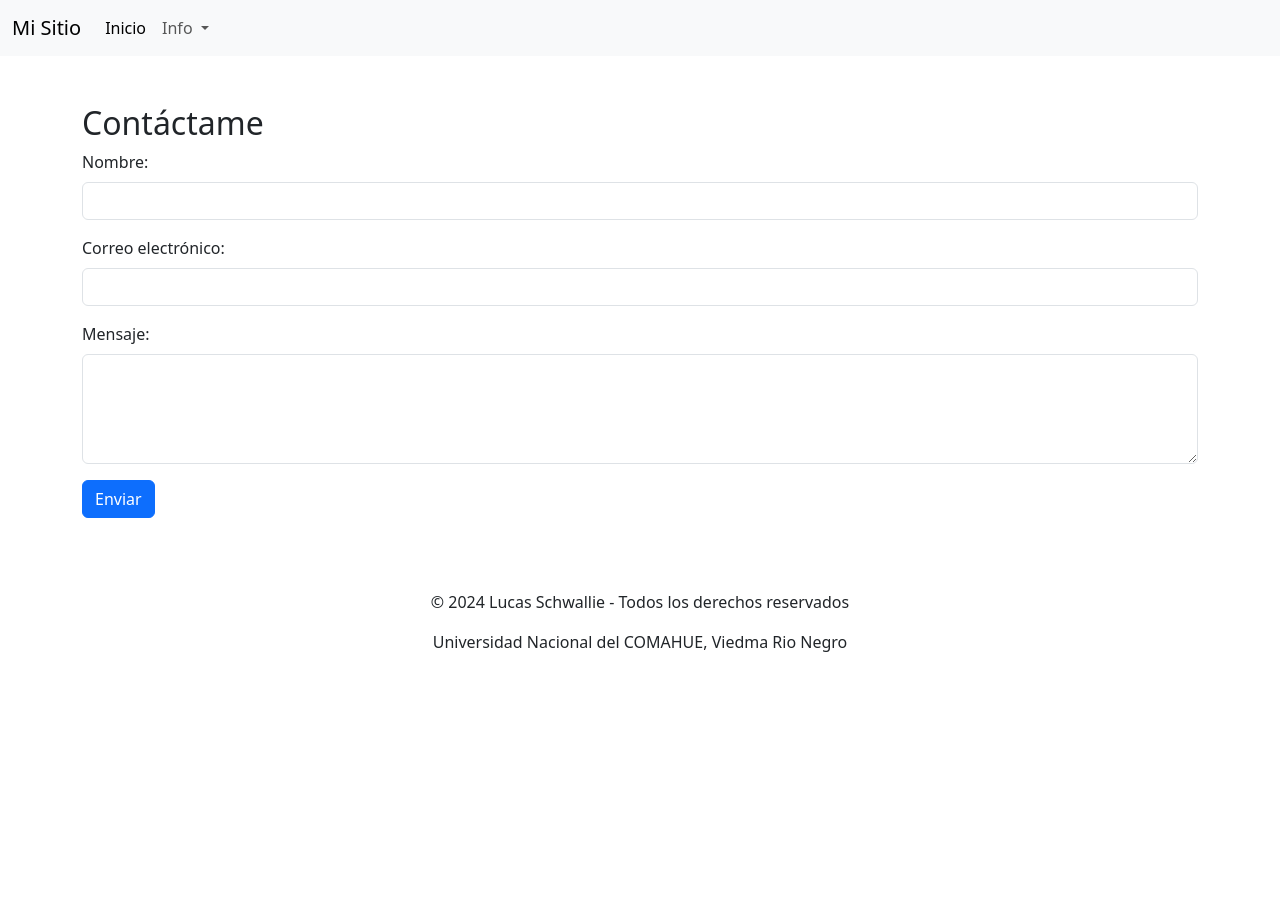
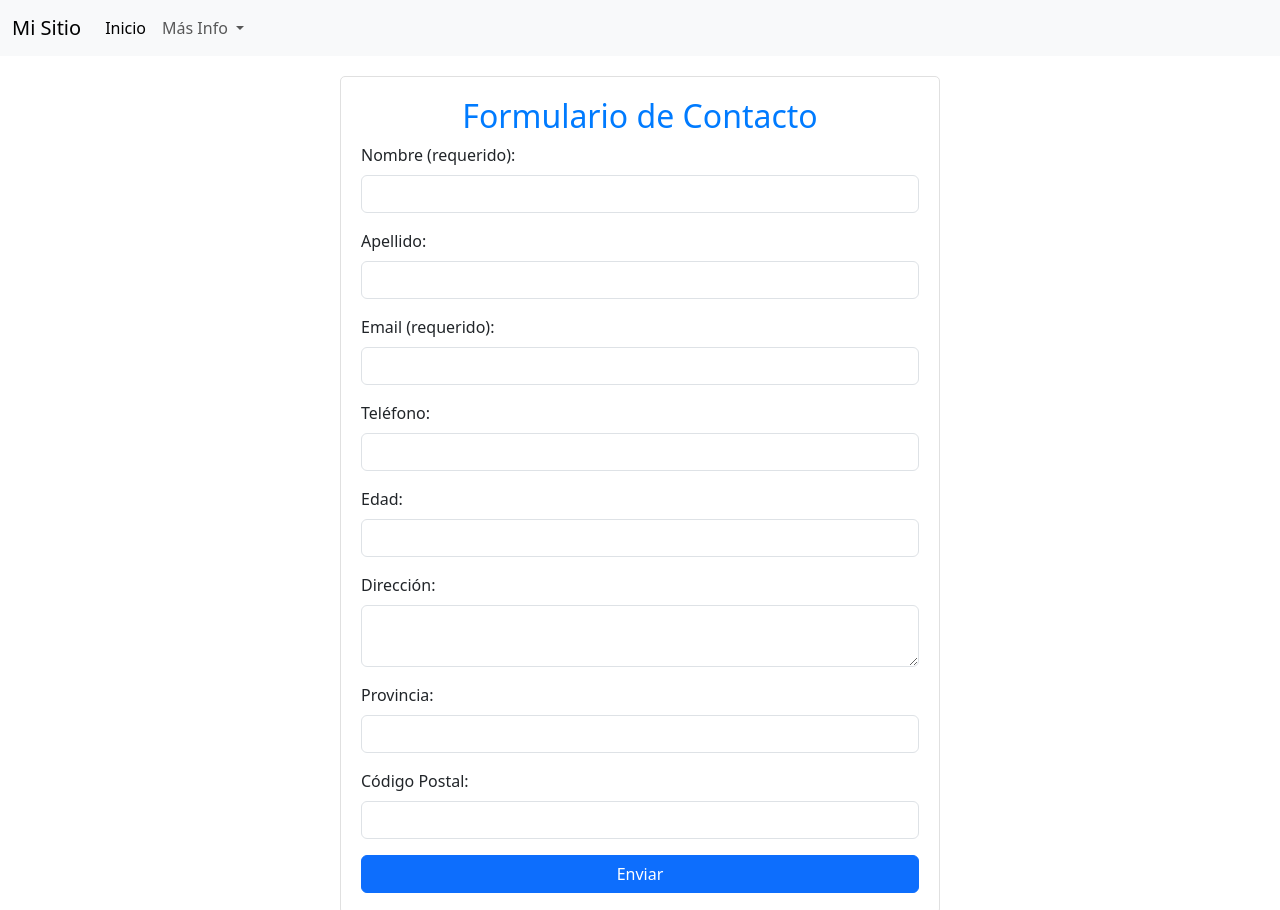
Before and after one commit to Lucaschw10/Lucaschw, a plain HTML site: page Contacto.html in a window 1280 px wide. Shown: the top 910 px of the page. Before the commit the page ends 800 px from the top, so only its background shows below. Drawn offline with nearby package versions, Linux system fonts and the light colour scheme.

Commit message:
Contacto_nuevo

```diff
--- a/Contacto.html
+++ b/Contacto.html
@@ -46,7 +46,7 @@
                     role="button"
                     data-bs-toggle="dropdown"
                     aria-expanded="false"
-                    >Info
+                    > Más Info
                     </a>
                   <ul class="dropdown-menu">
                     <li>
@@ -58,7 +58,7 @@
                     </li>
                     <li>
                       <a
-                        class="dropdown-item"
+                        class="dropdown-item disabled"
                         href="./contacto.html"
                         >Contacto</a
                       >
@@ -73,24 +73,176 @@
       </div>
     </header>
 
-    <main class="container my-5">
-      <h2>Contáctame</h2>
-      <form action="enviar_contacto.php" method="POST">
+    <style>
+      .resultado-formulario {
+          background-color: #f8f9fa;
+          padding: 20px;
+          margin: 20px auto;
+          max-width: 600px;
+          border: 1px solid #e0e0e0;
+          border-radius: 5px;
+          display: none;
+      }
+      h2 {
+          text-align: center;
+          color: #007bff;
+      }
+      .campo {
+          font-weight: bold;
+          color: #333;
+      }
+      .form-container {
+          background-color: #ffffff;
+          padding: 20px;
+          margin: 20px auto;
+          max-width: 600px;
+          border: 1px solid #e0e0e0;
+          border-radius: 5px;
+      }
+      .btn-primary {
+          width: 100%;
+      }
+  </style>
+</head>
+<body>
+  <div class="form-container">
+      <h2>Formulario de Contacto</h2>
+
+      <!-- Formulario -->
+      <form id="contactForm">
+
           <div class="mb-3">
-          <label for="nombre" class="form-label">Nombre:</label>
-          <input type="text" class="form-control" id="nombre" name="nombre" required>
+              <label
+              for="nombre"
+              class="form-label">Nombre (requerido):</label>
+              <input
+              type="text"
+              class="form-control"
+              id="nombre"
+              name="nombre" required>
           </div>
+
           <div class="mb-3">
-          <label for="email" class="form-label">Correo electrónico:</label>
-          <input type="email" class="form-control" id="email" name="email" required>
+              <label
+              for="apellido"
+              class="form-label">Apellido:</label>
+              <input
+              type="text"
+              class="form-control"
+              id="apellido"
+              name="apellido">
           </div>
+
           <div class="mb-3">
-          <label for="mensaje" class="form-label">Mensaje:</label>
-          <textarea class="form-control" id="mensaje" name="mensaje" rows="4" required></textarea>
+              <label
+              for="email" class="form-label">Email (requerido):</label>
+              <input type="email"
+              class="form-control"
+              id="email"
+              name="email" required>
           </div>
-        <button type="submit" class="btn btn-primary">Enviar</button>
+
+          <div class="mb-3">
+              <label
+              for="telefono" class="form-label">Teléfono:</label>
+              <input
+              type="tel"
+              class="form-control"
+              id="telefono"
+              name="telefono">
+          </div>
+
+          <div class="mb-3">
+              <label
+              for="edad"
+              class="form-label">Edad:</label>
+              <input
+              type="number"
+              class="form-control"
+              id="edad"
+              name="edad">
+          </div>
+
+          <div class="mb-3">
+              <label
+              for="direccion"
+              class="form-label">Dirección:</label>
+              <textarea
+              class="form-control"
+              id="direccion"
+              name="direccion"
+              rows="2"></textarea>
+          </div>
+
+          <div class="mb-3">
+              <label
+              for="provincia"
+              class="form-label">Provincia:</label>
+              <input
+              type="text"
+              class="form-control"
+              id="provincia"
+              name="provincia">
+          </div>
+
+          <div class="mb-3">
+              <label
+              for="codigoPostal"
+              class="form-label">Código Postal:
+            </label>
+              <input
+              type="text"
+              class="form-control"
+              id="codigoPostal"
+              name="codigoPostal">
+          </div>
+
+          <button
+          type="button"
+          class="btn btn-primary"
+          onclick="mostrarDatos()">Enviar</button>
       </form>
-    </main>
+  </div>
+
+  <!-- datos del formulario -->
+  <div id="resultado" class="resultado-formulario">
+      <h2>Datos del Formulario</h2>
+      <p><span class="campo">Nombre:</span> <span id="resNombre"></span></p>
+      <p><span class="campo">Apellido:</span> <span id="resApellido"></span></p>
+      <p><span class="campo">Email:</span> <span id="resEmail"></span></p>
+      <p><span class="campo">Teléfono:</span> <span id="resTelefono"></span></p>
+      <p><span class="campo">Edad:</span> <span id="resEdad"></span></p>
+      <p><span class="campo">Dirección:</span> <span id="resDireccion"></span></p>
+      <p><span class="campo">Provincia:</span> <span id="resProvincia"></span></p>
+      <p><span class="campo">Código Postal:</span> <span id="resCodigoPostal"></span></p>
+  </div>
+
+  <script>
+      function mostrarDatos() {
+          // Obtener valores del formulario
+          var nombre = document.getElementById("nombre").value;
+          var apellido = document.getElementById("apellido").value;
+          var email = document.getElementById("email").value;
+          var telefono = document.getElementById("telefono").value;
+          var edad = document.getElementById("edad").value;
+          var direccion = document.getElementById("direccion").value;
+          var provincia = document.getElementById("provincia").value;
+          var codigoPostal = document.getElementById("codigoPostal").value;
+
+          // Mostrar los valores en los elementos correspondientes
+          document.getElementById("resNombre").innerText = nombre;
+          document.getElementById("resApellido").innerText = apellido;
+          document.getElementById("resEmail").innerText = email;
+          document.getElementById("resTelefono").innerText = telefono;
+          document.getElementById("resEdad").innerText = edad;
+          document.getElementById("resDireccion").innerText = direccion;
+          document.getElementById("resProvincia").innerText = provincia;
+          document.getElementById("resCodigoPostal").innerText = codigoPostal;
+
+          // Mostrar el cuadro con los datos
+          document.getElementById("resultado").style.display = "block";
+      }
+  </script>
 
     <footer class="text-center py-4">
       <p>&copy; 2024 Lucas Schwallie - Todos los derechos reservados</p>
```
Also changed, not shown: acercade.html (+19 -8 lines), contacto1.html (added, +140 -0 lines), index.html (+1 -1 lines). Lines whose indentation alone changed are shown as unchanged.
